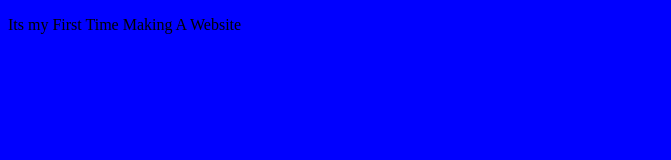
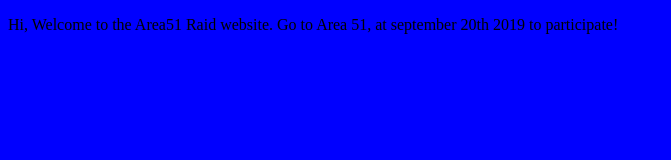
Before and after one commit to chriskwak190/Chris-Form3, a plain HTML site: page index.html in a window 1280 px wide. Shown: the whole page, without its empty margins (0-671 px from the left). Drawn offline with Linux system fonts and the light colour scheme.

Commit message:
Update index.html

```diff
--- a/index.html
+++ b/index.html
@@ -8,7 +8,9 @@
 	</head>
 	<body  bgcolor="blue">
 		<p>
-			Its my First Time Making A Website
+		Hi, Welcome to the Area51 Raid website.
+		Go to Area 51, at september 20th 2019 to
+		participate!
 	    </p>
     </body>
 </html>
```
